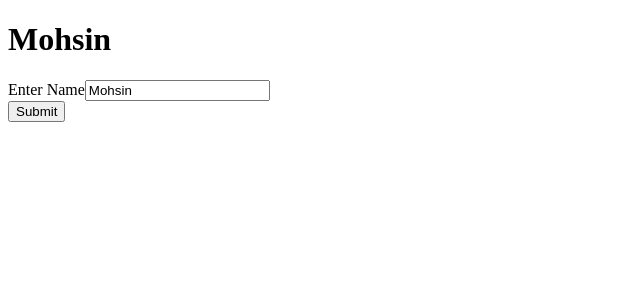
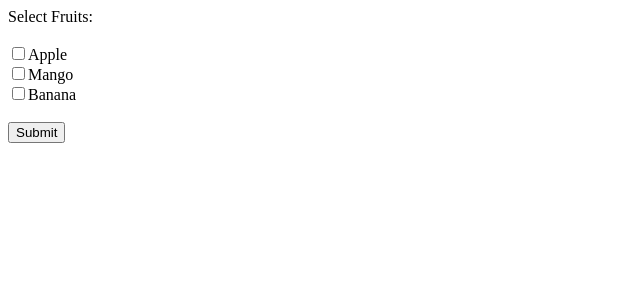
Before and after one commit to mohsinsaleheen1/React-Practice-Basic-to-Advance-, a React (Vite) app in the folder ClassComponent/: page / in a window 1280 px wide. Shown: the top 300 px of the page, without its empty margins (0-640 px from the left). Built offline with nearby package versions, Linux system fonts and the light colour scheme.

Commit message:
Other Form Fields

```diff
--- a/ClassComponent/src/App.jsx
+++ b/ClassComponent/src/App.jsx
@@ -18,6 +18,10 @@ import UseEffectPrac from "./components/Hooks/UseEffectPrac";
 import CompA from "./components/contexthook/CompA";
 import CompMain from "./components/contexthook/CompMain";
 import ControlledComClass from "./components/Forms/ControlledComClass";
+import ControlledComFun from "./components/Forms/ControlledComFun";
+import Handlemultipleform from "./components/Forms/Handlemultipleform";
+import Otherinouts from "./components/Forms/Otherinouts";
+import MultipleChecks from "./components/Forms/MultipleChecks";
 class App extends Component {
   render() {
     return (
@@ -43,7 +47,11 @@ class App extends Component {
         {/* <UseEffectPrac /> */}
         {/* <CompA/> */}
         {/* <CompMain /> */}
-        <ControlledComClass />
+        {/* <ControlledComClass /> */}
+        {/* <ControlledComFun /> */}
+        {/* <Handlemultipleform /> */}
+        {/* <Otherinouts /> */}
+        <MultipleChecks />
       </>
     );
   }
--- /dev/null
+++ b/ClassComponent/src/components/Forms/ControlledComFun.jsx
@@ -0,0 +1,18 @@
+import React, { useState } from "react";
+const ControlledComFun = () => {
+  const [userName, setUserName] = useState("Mohsin");
+  return (
+    <div>
+      <form>
+        <input
+          type="text"
+          value={userName}
+          onChange={(e) => setUserName(e.target.value)}
+        />
+        <input type="submit" value="Submit" />
+      </form>
+    </div>
+  );
+};
+
+export default ControlledComFun;
--- /dev/null
+++ b/ClassComponent/src/components/Forms/Handlemultipleform.jsx
@@ -0,0 +1,41 @@
+import React, { useState } from "react";
+
+const Handlemultipleform = () => {
+  const [data, setData] = useState({ name: "", email: "" });
+  const handleChange = (e) => {
+    const name = e.target.name;
+    const value = e.target.value;
+    console.log(name, value);
+    setData((prev) => {
+      return {
+        ...prev,
+        [name]: value,
+      };
+    });
+  };
+  return (
+    <div>
+      <form>
+        <label>Enter Name</label>
+        <input
+          type="text"
+          value={data.name}
+          name="name"
+          onChange={handleChange}
+        />
+        <br />
+        <label>Enter Email</label>
+        <input
+          type="text"
+          value={data.email}
+          name="emial"
+          onChange={handleChange}
+        />
+        <br />
+        <input type="submit" value="Submit" />
+      </form>
+    </div>
+  );
+};
+
+export default Handlemultipleform;
--- /dev/null
+++ b/ClassComponent/src/components/Forms/MultipleChecks.jsx
@@ -0,0 +1,56 @@
+import React, { useState } from "react";
+
+const MultipleChecks = () => {
+  const [fruitArray, setFruitArray] = useState([]);
+  const handleChange = (e) => {
+    const value = e.target.value;
+    const checked = e.target.checked;
+    console.log(value, checked);
+    if (checked) {
+      setFruitArray([...fruitArray, value]);
+    } else {
+      setFruitArray(fruitArray.filter((e) => e !== value));
+    }
+  };
+  const handleSubmit = (e) => {
+    e.preventDefault();
+    console.log(fruitArray);
+  };
+  return (
+    <div>
+      <form onSubmit={handleSubmit}>
+        <label htmlFor="">Select Fruits:</label>
+        <br />
+        <br />
+        <input
+          type="checkbox"
+          name="fruits"
+          value="Apple"
+          onChange={handleChange}
+        />
+        <label htmlFor="">Apple</label>
+        <br />
+        <input
+          type="checkbox"
+          name="fruits"
+          value="Mango"
+          onChange={handleChange}
+        />
+        <label htmlFor="">Mango</label>
+        <br />
+        <input
+          type="checkbox"
+          name="fruits"
+          value="Banana"
+          onChange={handleChange}
+        />
+        <label htmlFor="">Banana</label>
+        <br />
+        <br />
+        <input type="submit" value="Submit" />
+      </form>
+    </div>
+  );
+};
+
+export default MultipleChecks;
--- /dev/null
+++ b/ClassComponent/src/components/Forms/Otherinouts.jsx
@@ -0,0 +1,49 @@
+import React, { useState } from "react";
+
+const Otherinouts = () => {
+  const [textArea, setTextArea] = useState("");
+  const [selectMenu, setSelectMenu] = useState("USA");
+  const [checked, setChecked] = useState(false);
+  const handleSubmit = (e) => {
+    e.preventDefault();
+    console.log(e.target[0].value);
+  };
+  return (
+    <div>
+      <form onSubmit={handleSubmit}>
+        <label style={{ verticalAlign: "top" }}>Comments: </label>
+        <textarea
+          value={textArea}
+          onChange={(e) => setTextArea(e.target.value)}
+          cols="30"
+          rows="10"
+        ></textarea>
+        <br />
+        <br />
+        <label>Select Country:</label>
+        <select
+          value={selectMenu}
+          onChange={(e) => setSelectMenu(e.target.value)}
+        >
+          <option value="Canada">Canada</option>
+          <option value="USA">USA</option>
+          <option value="UK">UK</option>
+          <option value="Dubai">Dubai</option>
+        </select>
+        <br />
+        <br />
+        <label htmlFor="">Yes I Agree The Terms </label>
+        <input
+          type="checkbox"
+          checked={checked}
+          onChange={(e) => setChecked(e.target.checked)}
+        />
+        <br />
+        <br />
+        <input type="submit" value="Submit" />
+      </form>
+    </div>
+  );
+};
+
+export default Otherinouts;
```
